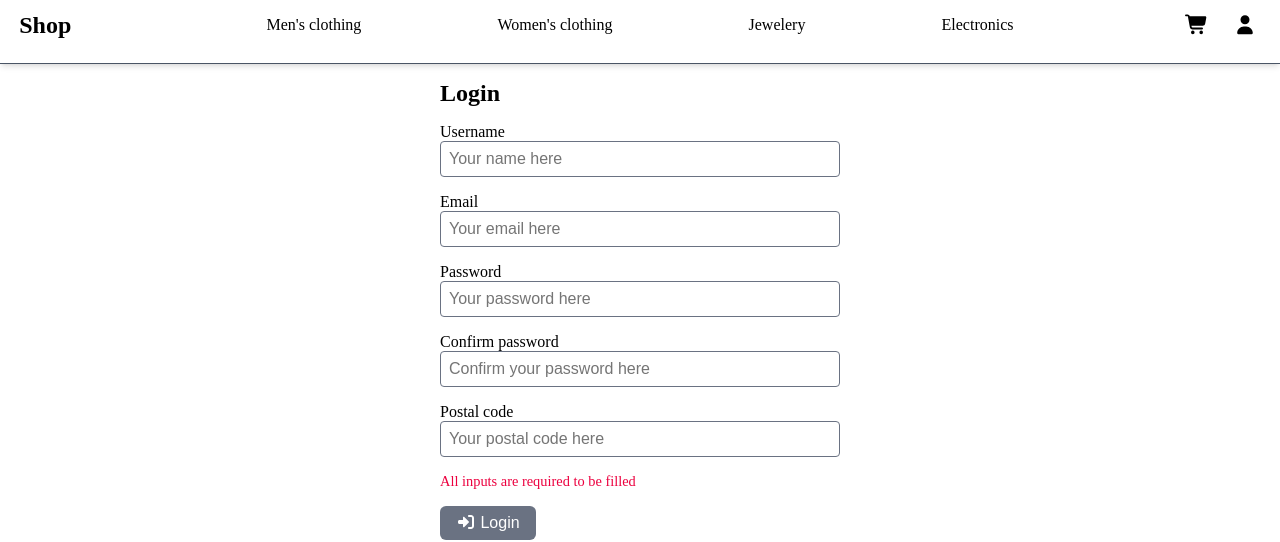
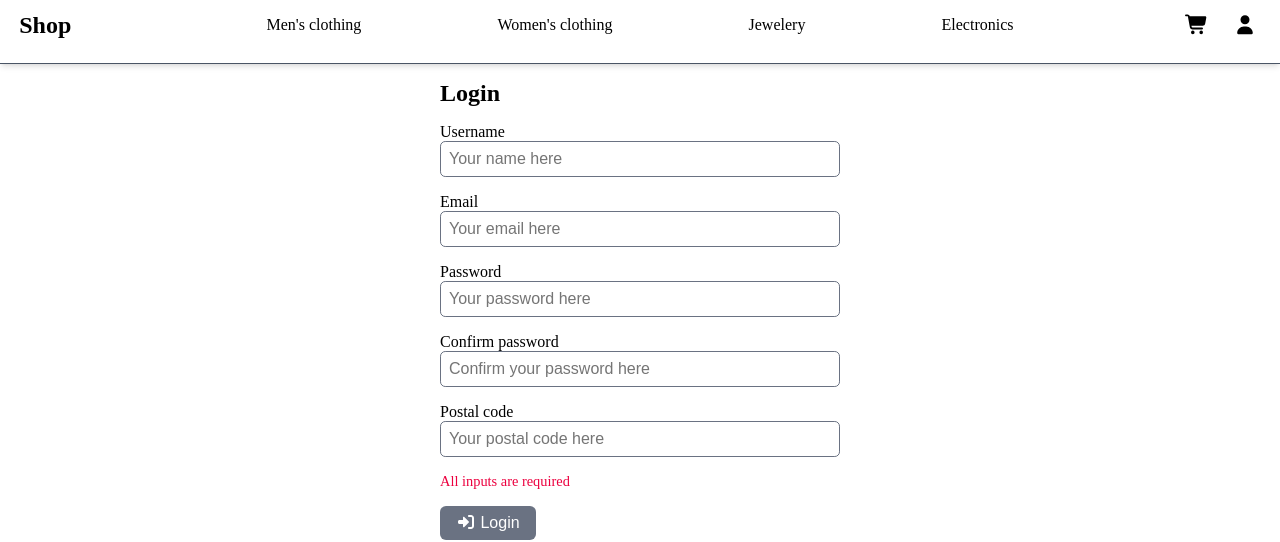
Before and after one commit to gab-souza-martins/fake-e-commerce, an Angular app: page /login in a window 1280 px wide. Shown: the top 542 px of the page. Built offline with nearby package versions, Linux system fonts and the light colour scheme.

Commit message:
Alterada mensagem de erro em login-page.html

```diff
--- a/src/app/login-page/login-page.css
+++ b/src/app/login-page/login-page.css
@@ -16,7 +16,7 @@
   padding: 0.5rem;
   font-size: 1rem;
   border: 1px solid var(--gray-color);
-  border-radius: 4px;
+  border-radius: 0.325em;
 }
 
 .primary-btn {
--- a/src/app/login-page/login-page.html
+++ b/src/app/login-page/login-page.html
@@ -38,9 +38,9 @@
   </div>
 
   <div class="form-group">
-    <label for="passwordConfirm" [ngClass]="{ errorLabel: invalidPasswordConfirm }"
-      >Confirm password</label
-    >
+    <label for="passwordConfirm" [ngClass]="{ errorLabel: invalidPasswordConfirm }">
+      Confirm password
+    </label>
     <input
       type="password"
       formControlName="passwordConfirm"
@@ -64,7 +64,7 @@
   </div>
 
   @if (loginForm.invalid) {
-  <div class="error-message">All inputs are required to be filled</div>
+  <div class="error-message">All inputs are required</div>
   }
 
   <button type="submit" class="primary-btn" [disabled]="loginForm.invalid">
--- a/src/app/login-page/login-page.ts
+++ b/src/app/login-page/login-page.ts
@@ -44,8 +44,7 @@ export class LoginPage {
     return (
       this.loginForm.get('passwordConfirm')?.invalid &&
       (this.loginForm.get('passwordConfirm')?.touched ||
-        this.loginForm.get('passwordConfirm')?.dirty) &&
-      this.loginForm.get('passwordConfirm')?.value !== this.loginForm.get('password')?.value
+        this.loginForm.get('passwordConfirm')?.dirty)
     );
   }
   get invalidPostalCode() {
```
